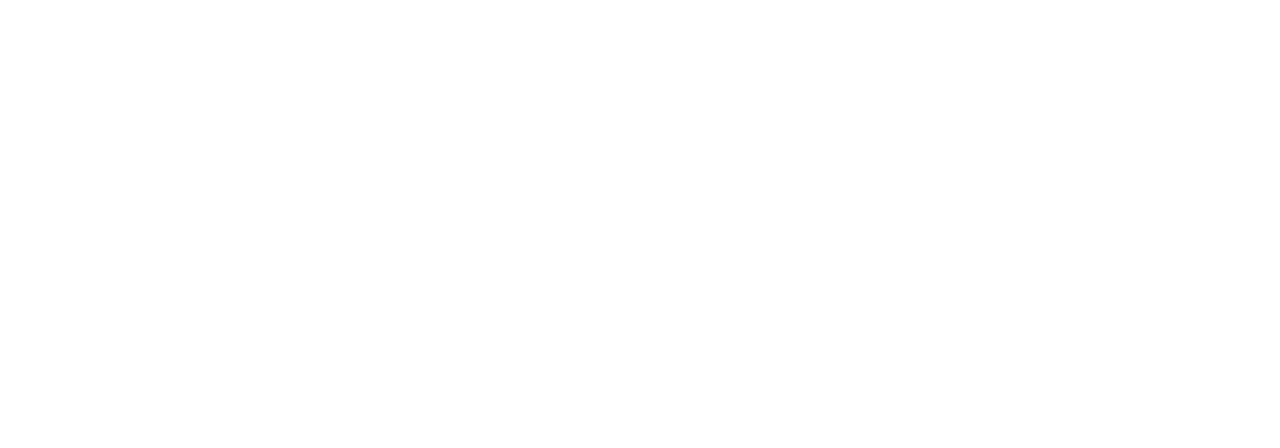
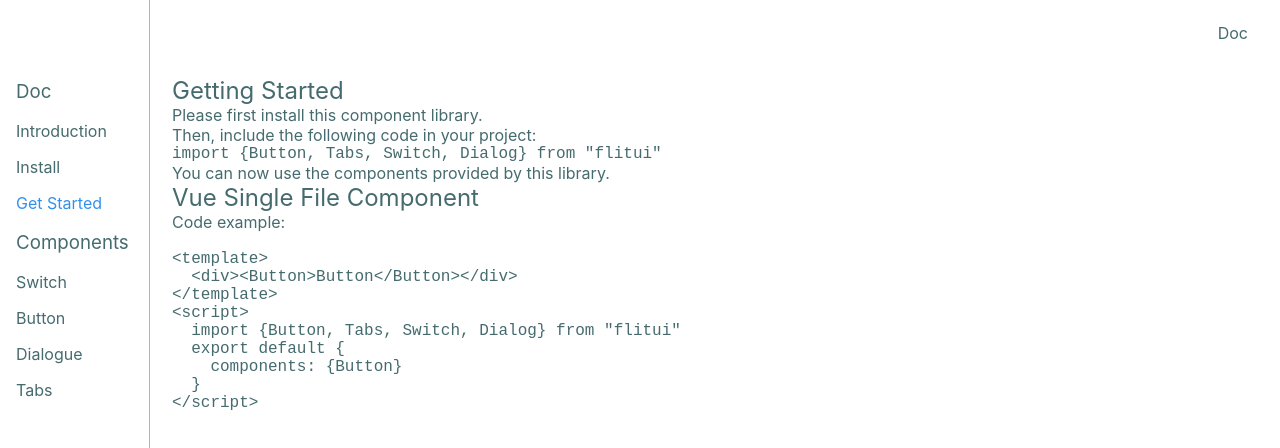
Before and after one commit to Towski0804/FlitUI, a Vue app: page /doc/get-started in a window 1280 px wide. Before the commit this address had no page. Shown: the top 448 px of the page. Built offline with nearby package versions, Linux system fonts and the light colour scheme.

Commit message:
Add new views and routes for documentation

```diff
--- a/src/router.ts
+++ b/src/router.ts
@@ -6,6 +6,9 @@
 import Dialogue from './components/DialoguePage.vue'
 import Tabs from './components/TabsPage.vue'
 import DocRoot from './components/DocRootPage.vue'
+import Intro from './views/Intro.vue'
+import Install from './views/Install.vue'
+import GetStarted from './views/GetStarted.vue'
 
 const history = createWebHistory()
 export const router = createRouter({
@@ -17,6 +20,9 @@
       component: Doc,
       children: [
         { path: '', component: DocRoot },
+        { path: 'intro', component: Intro },
+        { path: 'install', component: Install },
+        { path: 'get-started', component: GetStarted },
         { path: 'switch', component: Switch },
         { path: 'button', component: Button },
         { path: 'dialogue', component: Dialogue },
--- a/src/views/Doc.vue
+++ b/src/views/Doc.vue
@@ -3,6 +3,18 @@
     <TopNav class="nav" :toggleAsideVisible="true" />
     <div class="content">
       <aside v-if="asideVisible">
+        <h3>Doc</h3>
+        <ol>
+          <li>
+            <router-link to="/doc/intro">Introduction</router-link>
+          </li>
+          <li>
+            <router-link to="/doc/install">Install</router-link>
+          </li>
+          <li>
+            <router-link to="/doc/get-started">Get Started</router-link>
+          </li>
+        </ol>
         <h3>Components</h3>
         <ol>
           <li>
@@ -41,6 +53,9 @@
 </script>
 
 <style lang="scss" scoped>
+.router-link-active {
+  color: #3290ed;
+}
 .layout {
   display: flex;
   flex-direction: column;
@@ -68,7 +83,7 @@
   }
 }
 aside {
-  background: #446ccf;
+  border-right: 1px solid rgba(102, 102, 102, 0.5);
   width: 150px;
   padding: 16px;
   position: fixed;
@@ -76,12 +91,12 @@
   left: 0;
   padding-top: 70px;
   height: 100%;
-  > h2 {
-    margin-bottom: 4px;
+  > h3 {
+    margin: 10px 0px;
   }
   > ol {
     > li {
-      padding: 4px 0;
+      padding: 8px 0;
     }
   }
   main {
--- /dev/null
+++ b/src/views/GetStarted.vue
@@ -0,0 +1,28 @@
+<template>
+  <article>
+    <h1>Getting Started</h1>
+
+    <p>
+      Please first <a href="#/doc/install">install</a> this component library.
+    </p>
+    <p>Then, include the following code in your project:</p>
+    <pre><code>import {Button, Tabs, Switch, Dialog} from "flitui"</code></pre>
+    You can now use the components provided by this library.
+
+    <h2>Vue Single File Component</h2>
+    <p>Code example:</p>
+    <pre>
+      <code>
+&lt;template&gt;
+  &lt;div&gt;&lt;Button&gt;Button&lt;/Button&gt;&lt;/div&gt;
+&lt;/template&gt;
+&lt;script&gt;
+  import {Button, Tabs, Switch, Dialog} from "flitui"
+  export default {
+    components: {Button}
+  }
+&lt;/script&gt;
+ </code>
+</pre>
+  </article>
+</template>
--- /dev/null
+++ b/src/views/Install.vue
@@ -0,0 +1,13 @@
+<template>
+  <article>
+    <h1>Installation</h1>
+    <p>Open the terminal and run the following command:</p>
+    <pre><code>npm install flitui</code></pre>
+    <p>or, using pnpm:</p>
+    <pre><code>pnpm add flitui</code></pre>
+    <p>or, using yarn:</p>
+    <pre><code>yarn add flitui</code></pre>
+
+    <p>Next section: <a href="#/doc/get-started">Getting Started</a></p>
+  </article>
+</template>
--- /dev/null
+++ b/src/views/Intro.vue
@@ -0,0 +1,23 @@
+<template>
+  <article>
+    <h1>Introduction</h1>
+    <p>Flit UI is a UI component library based on Vue 3 and TypeScript.</p>
+    <p>
+      This component library is actually a summary of my technical experience
+      over the years. I have personally written it from scratch, trying to avoid
+      using third-party libraries. Even the website you are currently viewing is
+      mostly my own work.
+    </p>
+    <p>
+      Therefore, I strongly discourage you from using this UI library in a
+      production environment. However, if you are here to explore the source
+      code, then this library is worth a look. The source code is available at
+      <a href="https://github.com/Towski0804/FlitUI">Github</a>, with
+      well-organized commit history. You can go through the commits in
+      chronological order, or directly view the source code and examples of each
+      component. Instructions for running the library can be found in the
+      README.md file.
+    </p>
+    Next section: <a href="#/doc/install">Installation</a>
+  </article>
+</template>
```
